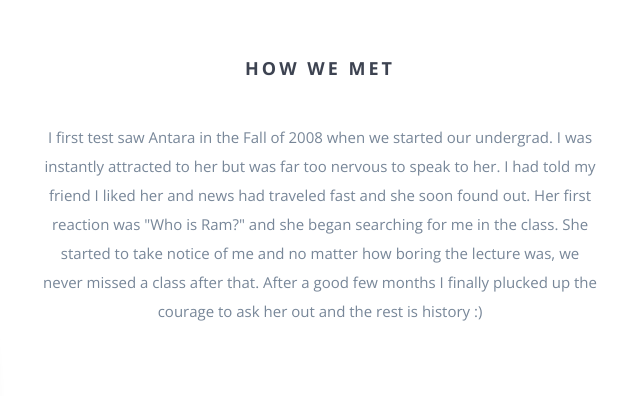
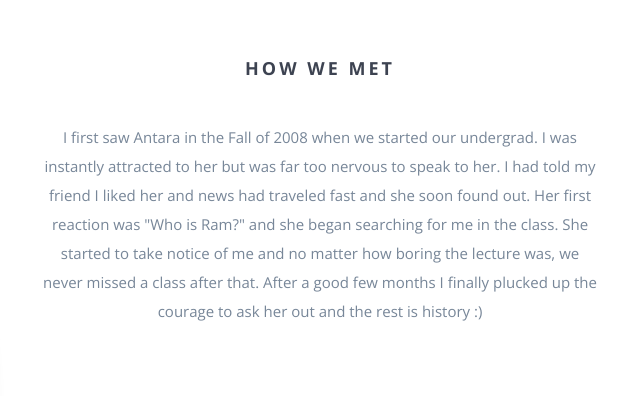
Before and after one commit to edward0127/wedding-website, a website: page index.html in a window 1280 px wide. Shown: the part 1000-1396 px from the top of the page, 320-960 px from the left. Drawn offline with nearby package versions, Linux system fonts and the light colour scheme; some packages are replaced by stand-ins of ours; a script that the page names is missing; files whose address does not match are found by name.

Commit message:
Update index.html

```diff
--- a/index.html
+++ b/index.html
@@ -109,7 +109,7 @@
             <div class="col-md-3 hidden-sm hidden-xs"><img src="img/IMG_2317.jpg" class="wp1"></div>
             <div class="col-md-6">
                 <p>
-                    I first test saw Antara in the Fall of 2008 when we started our undergrad. I was instantly attracted to
+                    I first saw Antara in the Fall of 2008 when we started our undergrad. I was instantly attracted to
                     her but was far too nervous to speak to her. I had told my friend I liked her and news had traveled
                     fast and she soon found out. Her first reaction was "Who is Ram?" and she began searching for me in
                     the class. She started to take notice of me and no matter how boring the lecture was, we never
```
